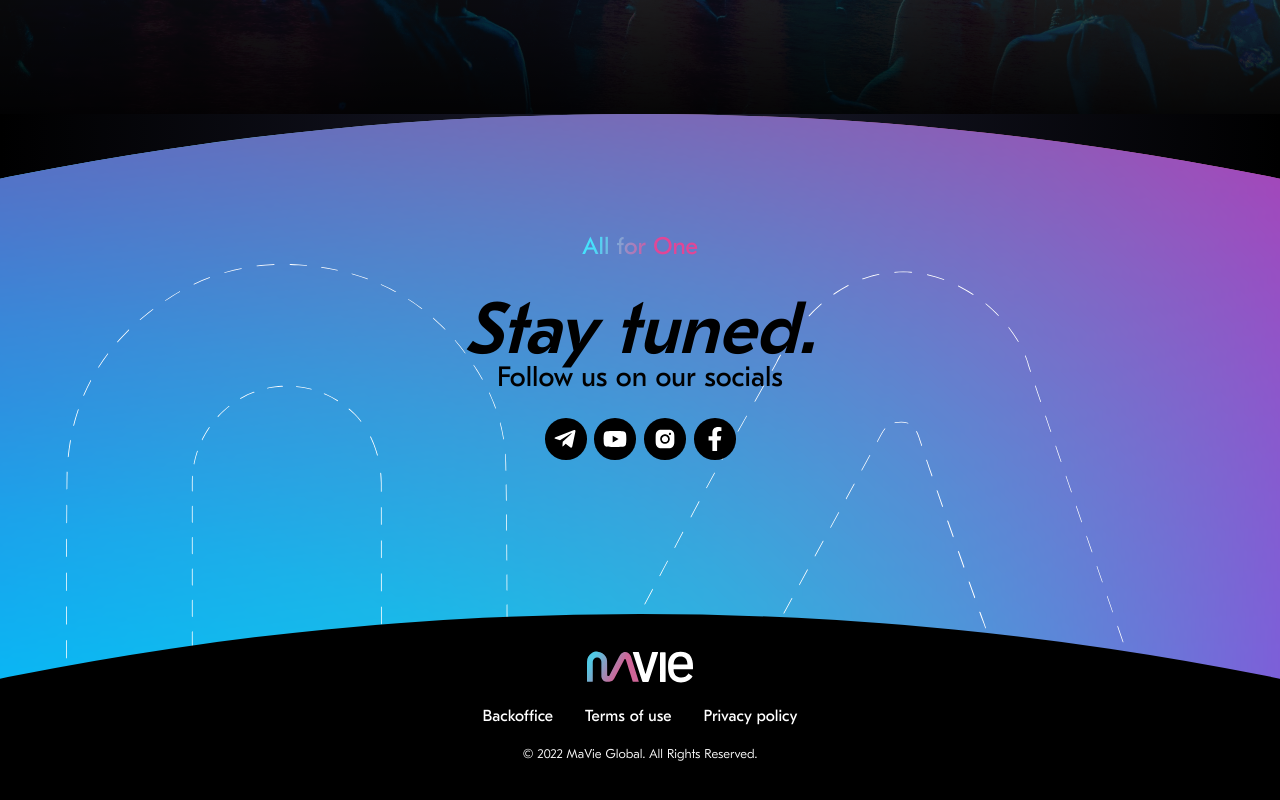
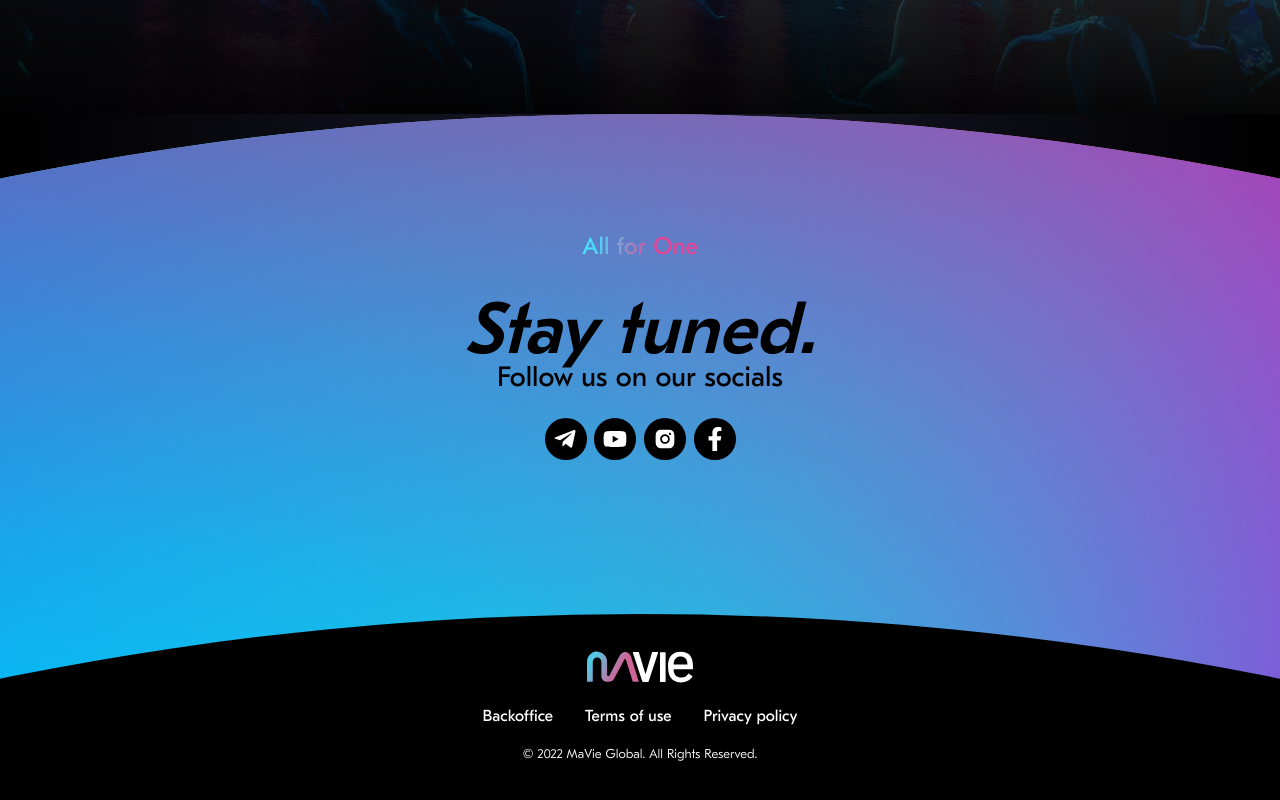
Before and after one commit to Innovatio-dev/mavie-global, a Next.js app: page / in a window 1280 px wide. Shown: the part 8512-9312 px from the top of the page. Built offline with nearby package versions, Linux system fonts and the light colour scheme.

Commit message:
fix: balls changed position using transform instead react scroll parallax, added transition and will change props

```diff
--- a/src/components/sections/BigCounter/index.tsx
+++ b/src/components/sections/BigCounter/index.tsx
@@ -70,9 +70,9 @@ export default function BigCounter() {
                     </div>
 
                 </motion.div>
-                <div className={styles.imageContainer}>
+                {/* <div className={styles.imageContainer}>
                     <Image style={{ objectFit: 'contain' }} fill src='/assets/svg/outlined_logo.svg' alt="event date"/>
-                </div>
+                </div> */}
                 <motion.div className={styles.darkCircle}
                     transition= {{ duration: 1 }}
                     variants={counterAnimation}
```
